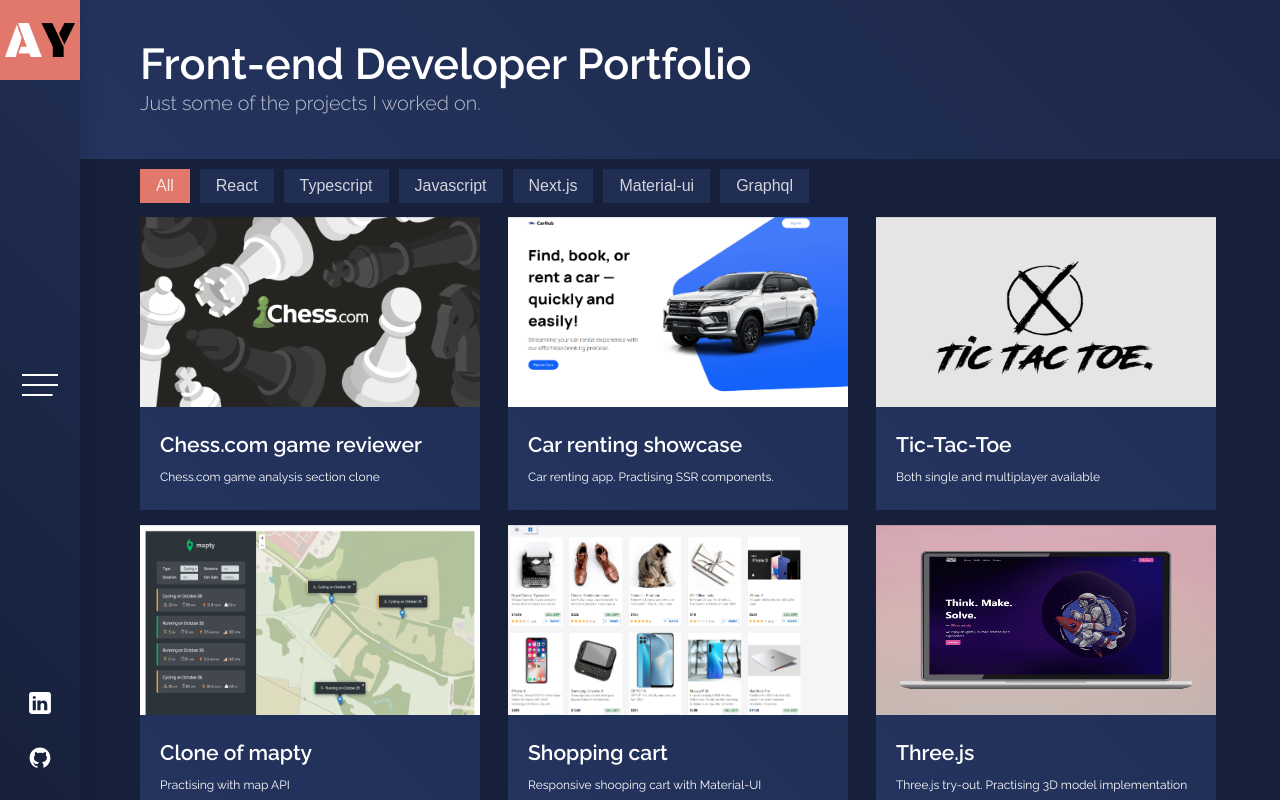
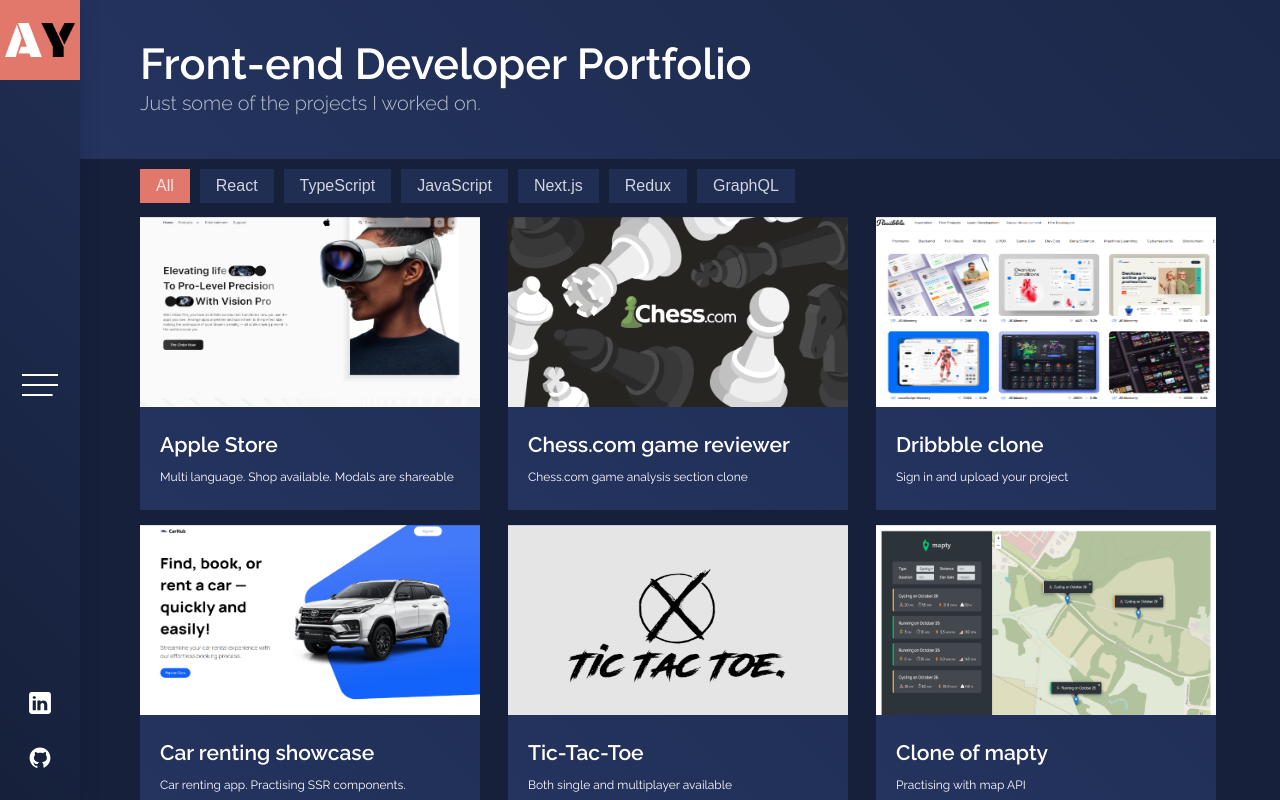
Before and after one commit to Andrew-debug/portfolio, a React (Vite) app: page /portfolio/portfolio in a window 1280 px wide. Built offline with nearby package versions, Linux system fonts and the light colour scheme.

Commit message:
added new portfolio work and other cringeprovements, dist

```diff
--- a/src/assets/data/portfolioData.js
+++ b/src/assets/data/portfolioData.js
@@ -12,86 +12,82 @@
 import chesscom from "./portfolioImages/chesscom.png";
 import flexibble from "./portfolioImages/Flexibble.png";
 import mapty from "./portfolioImages/mapty.jpg";
+import appleStore from "./portfolioImages/apple-store.png";
 export default [
   {
     id: 1,
+    title: "Apple Store ",
+    description: "Multi language. Shop available. Modals are shareable",
+    techUsed: ["TypeScript", "Redux", "Sass", "Tailwind", "Next.js", "i18next"],
+    categories: ["typeScript", "next.js", "redux"],
+    image: appleStore,
+    link: "https://webxwiz-test.vercel.app/en",
+  },
+  {
+    id: 2,
     title: "Chess.com game reviewer",
     description: "Chess.com game analysis section clone",
-    techUsed: ["React", "Typescript", "Styled-components"],
-    categories: ["react", "typescript"],
+    techUsed: ["React", "TypeScript", "Styled-components"],
+    categories: ["react", "typeScript"],
     image: chesscom,
     link: "https://andrew-debug.github.io/chessreviewapp/",
   },
-  // {
-  //   id: 2,
-  //   title: "Dribbble clone",
-  //   description: "Sign in and upload your project",
-  //   techUsed: [
-  //     "React",
-  //     "Typescript",
-  //     "Next.js",
-  //     "GraphQL",
-  //     "NextAuth",
-  //     "Cloudinary",
-  //   ],
-  //   categories: ["react", "typescript", "next.js", "graphql"],
-  //   image: flexibble,
-  //   link: "https://dribbble-clone-ten.vercel.app/",
-  // },
   {
     id: 3,
+    title: "Dribbble clone",
+    description: "Sign in and upload your project",
+    techUsed: ["TypeScript", "Next.js", "GraphQL", "NextAuth", "Cloudinary"],
+    categories: ["typeScript", "next.js", "graphQL"],
+    image: flexibble,
+    link: "https://dribbble-clone-ten.vercel.app/",
+  },
+  {
+    id: 4,
     title: "Car renting showcase",
     description: "Car renting app. Practising SSR components.",
-    techUsed: [
-      "React",
-      "Typescript",
-      "Next.js",
-      "Tailwind",
-      "Headless UI",
-      "SSR",
-    ],
-    categories: ["react", "typescript", "next.js"],
+    techUsed: ["TypeScript", "Next.js", "Tailwind", "Headless UI", "SSR"],
+    categories: ["typeScript", "next.js"],
     image: carRentShowcase,
     link: "https://car-showcase-snowy.vercel.app/",
   },
   {
-    id: 4,
+    id: 5,
     title: "Tic-Tac-Toe",
     description: "Both single and multiplayer available",
-    techUsed: ["React", "Typescript", "Styled-components"],
-    categories: ["react", "typescript"],
+    techUsed: ["React", "TypeScript", "Styled-components"],
+    categories: ["react", "typeScript"],
     image: tictactoe,
     link: "https://andrew-debug.github.io/tictactoe/",
   },
   {
-    id: 5,
+    id: 6,
     title: "Clone of mapty",
     description: "Practising with map API",
     techUsed: ["JavaScript", "HTML", "CSS"],
-    categories: ["javascript"],
+    categories: ["javaScript"],
     image: mapty,
     link: "https://andrew-debug.github.io/mapty/",
   },
   {
-    id: 6,
+    id: 7,
     title: "Shopping cart",
     description: "Responsive shooping cart with Material-UI",
     techUsed: ["React", "Material-UI"],
-    categories: ["react", "material-ui"],
+    categories: ["typeScript", "react"],
     image: shoppingCart,
     link: "https://andrew-debug.github.io/shopping-cart/",
   },
   {
-    id: 7,
+    id: 8,
     title: "Three.js",
     description: "Three.js try-out. Practising 3D model implementation ",
     techUsed: ["React", "Three.js", "Styled-components"],
-    categories: ["react", "javascript"],
+    categories: ["react", "javaScript"],
     image: threejs,
     link: "https://andrew-debug.github.io/three.js-testing/",
   },
   {
-    id: 8,
+    id: 9,
     title: "Current portfolio",
     description: "Responsive React portfolio",
     techUsed: ["React", "Styled-components", "React Router", "Framer-motion"],
@@ -100,56 +96,56 @@
     link: "https://andrew-debug.github.io/portfolio/",
   },
   {
-    id: 9,
+    id: 10,
     title: "Second portfolio",
     description: "Fully responsive multi page portfolio ",
     techUsed: ["JavaScript", "HTML", "CSS"],
-    categories: ["javascript"],
+    categories: ["javaScript"],
     image: pf2,
     link: "https://andrew-debug.github.io/portfoliov2/build/index.html",
   },
   {
-    id: 10,
+    id: 11,
     title: "Blooger",
     description: "Responsive website with animations.",
     techUsed: ["JavaScript", "jQuery", "HTML", "CSS"],
-    categories: ["javascript"],
+    categories: ["javaScript"],
     image: blooger,
     link: "https://andrew-debug.github.io/Blooger-layout/",
   },
   {
-    id: 11,
+    id: 12,
     title: "Bankist",
     description: "JavaScript only project from JS course ",
     techUsed: ["JavaScript"],
-    categories: ["javascript"],
+    categories: ["javaScript"],
     image: bankist,
     link: "https://andrew-debug.github.io/bankist-project/",
   },
   {
-    id: 12,
+    id: 13,
     title: "Very first portfolio",
-    description: "A bit of javascript and HTML with CSS. ",
+    description: "A bit of JavaScript and HTML with CSS. ",
     techUsed: ["JavaScript", "HTML", "CSS"],
-    categories: ["javascript"],
+    categories: ["javaScript"],
     image: pf1,
     link: "https://andrew-debug.github.io/portfoliov1/build/index.html",
   },
   {
-    id: 13,
+    id: 14,
     title: "Mojo",
     description: "HTML and CSS practising.",
     techUsed: ["HTML", "CSS"],
-    categories: ["javascript"],
+    categories: ["javaScript"],
     image: mojo,
     link: "https://andrew-debug.github.io/Mojopractise/",
   },
   {
-    id: 14,
+    id: 15,
     title: "ActiveBox",
     description: "HTML and CSS practising.",
     techUsed: ["HTML", "CSS"],
-    categories: ["javascript"],
+    categories: ["javaScript"],
     image: activebox,
     link: "https://andrew-debug.github.io/ActiveBox-layout/",
   },
--- a/src/components/Portfolio.jsx
+++ b/src/components/Portfolio.jsx
@@ -86,13 +86,12 @@
   const [filter, setfilter] = useState({
     all: true,
     react: false,
-    typescript: false,
-    javascript: false,
+    typeScript: false,
+    javaScript: false,
     "next.js": false,
-    "material-ui": false,
-    graphql: false,
+    redux: false,
+    graphQL: false,
   });
-
   const filtersOn = Object.keys(filter).filter((key) => filter[key] === true);
   const filteredData = data.filter(
     (item) =>
@@ -125,11 +124,11 @@
                         setfilter({
                           all: true,
                           react: false,
-                          typescript: false,
-                          javascript: false,
+                          typeScript: false,
+                          javaScript: false,
                           "next.js": false,
-                          "material-ui": false,
-                          graphql: false,
+                          redux: false,
+                          graphQL: false,
                         });
                       } else {
                         const next = {
--- a/src/components/StackList.jsx
+++ b/src/components/StackList.jsx
@@ -21,6 +21,7 @@
 import redux from "../assets/icons/redux.svg";
 import vite from "../assets/icons/vitejs.svg";
 import vitest from "../assets/icons/vitest.svg";
+import nextauth from "../assets/icons/nextauth.png";
 
 const list = [
   { img: javaScript, techName: "JavaScript" },
@@ -36,6 +37,7 @@
   { img: git, techName: "Git" },
   { img: reactRouter, techName: "react-router" },
   { img: graphql, techName: "GraphQL" },
+  { img: nextauth, techName: "NextAuth.js" },
   { img: styledComponents, techName: "styled-components" },
   { img: tailwind, techName: "Tailwind.css" },
   { img: sass, techName: "Sass" },
@@ -61,6 +63,7 @@
     width: 24px;
     height: 24px;
     margin-right: 5px;
+    object-fit: contain;
   }
   p {
     margin-right: 20px;
```
Also changed, not shown: src/assets/data/portfolioImages/apple-store.png (added), src/assets/icons/nextauth.png (added), 4 other files (tests, documents, lock files or other folders).
